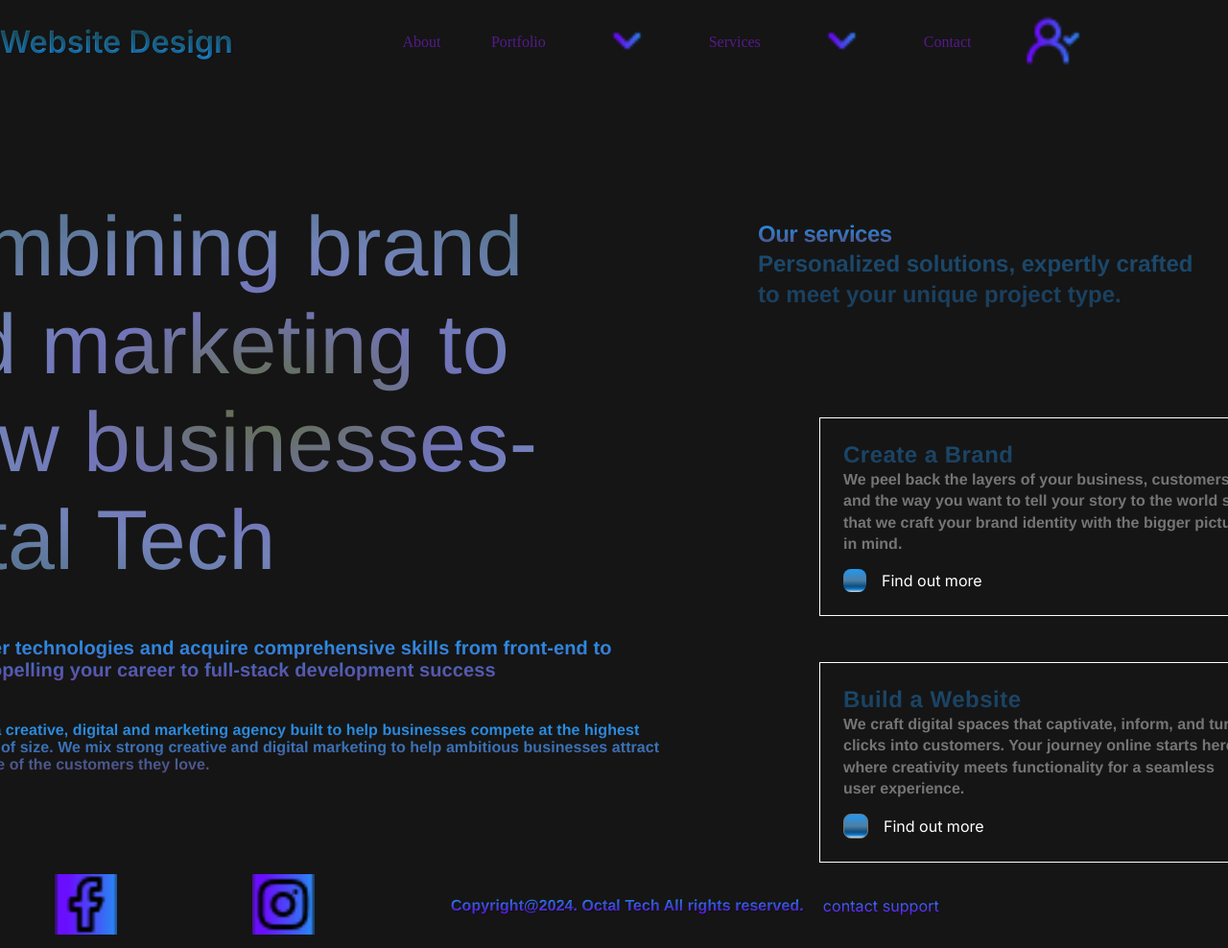
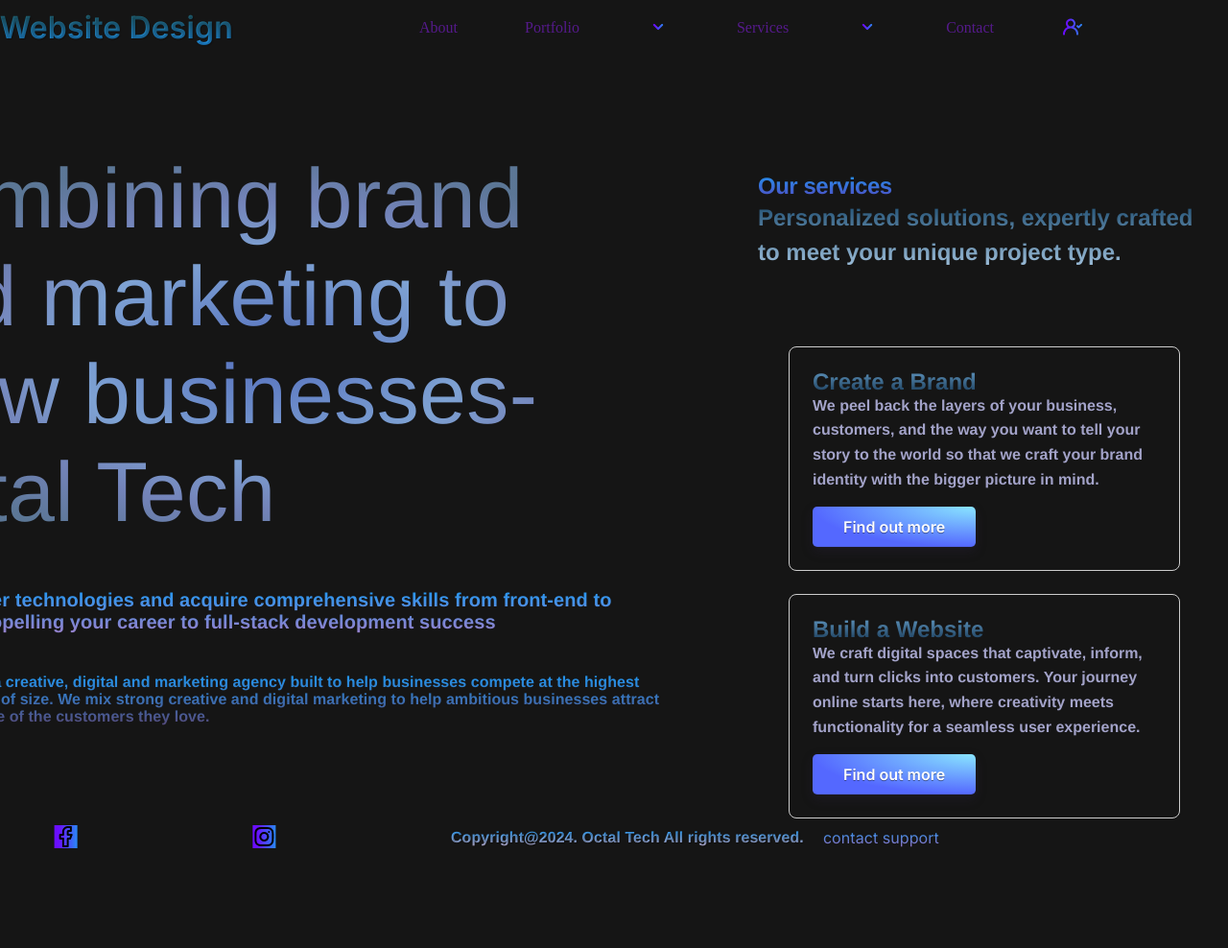
Before and after one commit to haoxuan001/Flex_demo, a website built with Vite: page index.html in a window 1280 px wide. Shown: the top 988 px of the page at 96% size. After the commit the page ends 897 px from the top, so only its background shows below. Built offline with nearby package versions, Linux system fonts and the light colour scheme.

Commit message:
change style.css

```diff
--- a/index.css
+++ b/index.css
@@ -36,8 +36,8 @@ body {
   height: 100%;
   background-color: var(--collection-1-neutral-grey700);
 }
-img{
-  width: 65px;
+ .logo{
+  width: 45px;
 }
 
 nav{
@@ -57,7 +57,10 @@ nav main{
   max-width: 80rem;
   gap: 30px;
 }
-mian .web-design{
+
+
+
+main .web-design{
 display: flex;
 align-items: center;
 justify-content: space-between;
@@ -82,23 +85,7 @@ gap: 10px;
   font-style: var(--h-primary-font-style);
 
 }
-.about .portfolio .services .contact a{
-  position: relative;
-  background: linear-gradient(180deg, rgb(106, 14, 255) 0%, rgb(33, 152, 242) 100%);
-  -webkit-background-clip: text !important;
-  background-clip: text;
-  -webkit-text-fill-color: transparent;
-  text-fill-color: transparent;
-  font-family: var(--h-primary-font-family);
-  font-weight: var(--h-primary-font-weight);
-  color: transparent;
-  font-size: var(--h-primary-font-size);
-  letter-spacing: var(--h-primary-letter-spacing);
-  line-height: var(--h-primary-line-height);
-  font-style: var(--h-primary-font-style);
 
-
-}
 
 .section{
   display: flex;
@@ -130,8 +117,8 @@ padding: 10px;
   margin-top: -1px;
   background: radial-gradient(
       50% 50% at 50% 50%,
-      rgb(98, 110, 64) 0%,
-      rgb(113.56, 115.96, 185.41) 50%,
+      rgb(85, 112, 190) 0%,
+      rgb(126, 162, 211) 50%,
       rgb(115.16, 131.03, 184.88) 75%,
       rgb(91.45, 118.68, 149.81) 100%
   );
@@ -150,7 +137,7 @@ padding: 10px;
 .secondary-title p{
   width: 820px;
   height: 48px;
-  background: linear-gradient(180deg, rgb(33, 152, 242) 0%, rgb(102, 69, 154) 100%);
+  background: linear-gradient(180deg, rgb(33, 152, 242) 0%, rgb(156, 128, 201) 100%);
   -webkit-background-clip: text !important;
   background-clip: text;
   -webkit-text-fill-color: transparent;
@@ -201,175 +188,138 @@ gap: var(--size-space-1200);
 padding:var(--size-space-1600) ;
 position: relative;
 }
-.cards{
+.cards {
   display: flex;
   flex-direction: column;
-gap: var(--size-space-1200);
-padding:var(--size-space-1600) ;
+  gap: 1.5rem; /* Adjusted to a relative unit */
+  padding: 2rem;
+  align-items: flex-start;
 }
-.heading{
-  width: 472px;
-  height: 29px;
+
+.heading {
+  max-width: 100%; /* Ensures responsiveness */
+  background: linear-gradient(180deg, rgb(33, 152, 242) 0%, rgb(82, 70, 190) 100%);
+  background-clip: text;
+  -webkit-background-clip: text;
+  color: transparent;
+  font-family: "Inter-SemiBold", Helvetica, sans-serif;
+  font-weight: 700;
+  font-size: 1.5rem;
+  letter-spacing: -0.02em;
+  line-height: 1.2;
+}
+
+.subheading {
+  max-width: 100%;
+  background: linear-gradient(180deg, rgb(27, 75, 111) 0%, rgb(161, 193, 220) 100%);
+  background-clip: text;
+  -webkit-background-clip: text;
+  color: transparent;
+  font-family: "Inter-SemiBold", Helvetica, sans-serif;
+  font-weight: 700;
+  font-size: 1.5rem;
+  line-height: 1.5;
+}
+
+.body-wrapper {
+  display: flex;
+  flex-wrap: wrap;
+  gap: 1.5rem;
+  padding: 1.5rem;
+  border: 1px solid #ccc; /* Add a more specific border color */
+  border-radius: 0.5rem; /* Add a bit of rounding for cleaner looks */
+}
+
+.body {
+  display: flex;
+  flex-direction: column;
+  gap: 1rem;
+  align-items: flex-start;
+}
+
+.title {
+  max-width: 100%;
+  background: linear-gradient(180deg, rgb(94, 148, 189) 0%, rgb(27, 61, 91) 100%);
+  background-clip: text;
+  -webkit-background-clip: text;
+  color: transparent;
+  font-family: "Inter-SemiBold", Helvetica, sans-serif;
+  font-weight: 600;
+  font-size: 1.5rem;
+}
+
+.body-text-for {
+  color: #a3a3c9;
+  font-family: "Inter-SemiBold", Helvetica, sans-serif;
+  font-weight: 600;
+  font-size: 1rem;
+  line-height: 1.6;
+}
+
+.button-group {
+  display: flex;
+  gap: 1rem;
+  align-items: center;
+}
 
 
 
-  background: linear-gradient(180deg, rgb(33, 152, 242) 0%, rgb(87, 69, 115) 100%);
-  -webkit-background-clip: text !important;
-  background-clip: text;
-  -webkit-text-fill-color: transparent;
-  text-fill-color: transparent;
-  font-family: "Inter-SemiBold", Helvetica;
-  font-weight: 700;
-  color: transparent;
-  font-size: 24px;
-  letter-spacing: -0.48px;
-  line-height: 28.8px;
+.button-2, .button-3 {
+  font-family: var(--single-line-body-base-font-family, "Inter-SemiBold", sans-serif);
+  font-weight: 600;
+  font-size: 1rem;
+  white-space: nowrap;
+  text-align: center;
+
+
 }
- .subheading{
-  width: 472px;
-  height: 64px;
-background: linear-gradient(180deg, rgb(27, 75, 111) 0%, rgb(27, 61, 91) 100%);
-  -webkit-background-clip: text !important;
-  background-clip: text;
-  -webkit-text-fill-color: transparent;
-  text-fill-color: transparent;
-  font-family: "Inter-SemiBold", Helvetica;
-  font-weight: 700;
-  color: transparent;
-  font-size: 24px;
-  letter-spacing: 0px;
-  line-height: 32px;
+/* From Uiverse.io by adamgiebl */
+button {
+  font-size: 18px;
+  display: inline-block;
+  outline: 0;
+  border: 0;
+  cursor: pointer;
+  will-change: box-shadow,transform;
+  background: radial-gradient( 100% 100% at 100% 0%, #89E5FF 0%, #5468FF 100% );
+  box-shadow: 0px 0.01em 0.01em rgb(45 35 66 / 40%), 0px 0.3em 0.7em -0.01em rgb(45 35 66 / 30%), inset 0px -0.01em 0px rgb(58 65 111 / 50%);
+  padding: 0 2em;
+  border-radius: 0.3em;
+  color: #fff;
+  height: 2.6em;
+  text-shadow: 0 1px 0 rgb(0 0 0 / 40%);
+  transition: box-shadow 0.15s ease, transform 0.15s ease;
 }
-.cards{
-  display: flex;
-flex-direction: column;
-align-items: flex-start;
-gap: var(--size-space-1200);
-position: relative;
+
+button:hover {
+  box-shadow: 0px 0.1em 0.2em rgb(45 35 66 / 40%), 0px 0.4em 0.7em -0.1em rgb(45 35 66 / 30%), inset 0px -0.1em 0px #3c4fe0;
+  transform: translateY(-0.1em);
 }
-.body-wrapper{
-  display: flex;
-flex-wrap: wrap;
-min-width: 240px;
-align-items: flex-start;
-gap: var(--size-space-600);
-padding: var(--size-space-600);
-border: 1px solid;
+
+button:active {
+  box-shadow: inset 0px 0.1em 0.6em #3c4fe0;
+  transform: translateY(0em);
 }
-.body-wrapper .body{
-  display: flex;
-  flex-direction: column;
-  min-width: 160px;
-  gap: var(--size-space-400);
-  align-items: flex-start;
-  position: relative;
+
+
+@media (max-width: 768px) {
+  .cards, .body-wrapper, .heading, .subheading, .title {
+    width: 100%;
   }
-.body-wrapper .body .div-2 .title{
-  width: 424px;
-  height: 29px;
-  background: linear-gradient(180deg, rgb(27, 75, 111) 0%, rgb(27, 61, 91) 100%);
-  -webkit-background-clip: text !important;
-  background-clip: text;
-  -webkit-text-fill-color: transparent;
-  text-fill-color: transparent;
-  font-family: "Inter-SemiBold", Helvetica;
-  font-weight: 600;
-  color: transparent;
-  font-size: 24px;
-  letter-spacing: 0.48px;
-  line-height: 28.8px;
+
+  .button-wrapper, .button {
+    padding: 0.5rem 1rem;
   }
-.body-text-for{
-  width: 424px;
-  height: 88px;
 
-  font-family: "Inter-SemiBold", Helvetica;
-  font-weight: 600;
-  color: #757575;
-  font-size: 16px;
-  letter-spacing: 0px;
-  line-height: 22.4px;
+  .heading, .subheading, .title {
+    font-size: 1.25rem;
   }
-.button-group{
-  display: flex;
-  gap: var(--size-space-400);
-  align-items: center;
-  position: relative;
+
+  .body-text-for {
+    font-size: 0.9rem;
   }
-.button-wrapper {
-  all: unset;
-  box-sizing: border-box;
-  display: inline-flex;
-  align-items: center;
-  justify-content: center;
-  gap: var(--size-space-200);
-  padding: var(--size-space-300);
-  position: relative;
-  flex: 0 0 auto;
-  border-radius: var(--size-radius-200);
-  overflow: hidden;
-  border: 1px solid;
-  border-color: var(--color-border-neutral-secondary);
-  background: linear-gradient(
-      180deg,
-      rgb(33, 152, 242) 0%,
-      rgb(77.72, 126.63, 163.62) 50%,
-      rgb(12.07, 76.88, 125.91) 75%,
-      rgb(7.71, 120.38, 205.59) 87.5%,
-      rgb(220.03, 220.03, 220.03) 100%
-  );
 }
-.button-group .button{
-  all: unset;
-  box-sizing: border-box;
-  display: inline-flex;
-  align-items: center;
-  justify-content: center;
-  gap: var(--size-space-200);
-  padding: var(--size-space-300);
-  position: relative;
-  flex: 0 0 auto;
-  border-radius: var(--size-radius-200);
-  overflow: hidden;
-  background: linear-gradient(
-      180deg,
-      rgb(33, 152, 242) 0%,
-      rgb(77.72, 126.63, 163.62) 50%,
-      rgb(12.07, 76.88, 125.91) 75%,
-      rgb(7.71, 120.38, 205.59) 87.5%,
-      rgb(220.03, 220.03, 220.03) 100%
-  )
-}
-.button-2 {
-  all: unset;
-  box-sizing: border-box;
-  position: relative;
-  width: fit-content;
-  margin-top: -1px;
-  font-family: var(--single-line-body-base-font-family);
-  font-weight: var(--single-line-body-base-font-weight);
-  color: var(--collection-1-color);
-  font-size: var(--single-line-body-base-font-size);
-  letter-spacing: var(--single-line-body-base-letter-spacing);
-  line-height: var(--single-line-body-base-line-height);
-  white-space: nowrap;
-  font-style: var(--single-line-body-base-font-style);
-}
-.button-3 {
-  all: unset;
-  box-sizing: border-box;
-  position: relative;
-  width: fit-content;
-  margin-top: -1px;
-  font-family: var(--single-line-body-base-font-family);
-  font-weight: var(--single-line-body-base-font-weight);
-  color: var(--collection-1-neutral-grey100);
-  font-size: var(--single-line-body-base-font-size);
-  letter-spacing: var(--single-line-body-base-letter-spacing);
-  line-height: var(--single-line-body-base-line-height);
-  white-space: nowrap;
-  font-style: var(--single-line-body-base-font-style);
-}
+
 .container .footer {
   display: flex;
   width: 1440px;
@@ -397,7 +347,7 @@ border: 1px solid;
   width: fit-content;
   margin-top: -1px;
   text-shadow: 1px 1px 1px #00000040;
-  background: linear-gradient(180deg, rgb(33, 152, 242) 0%, rgb(106, 14, 255) 100%);
+  background: linear-gradient(180deg, rgb(33, 152, 242) 0%, rgb(185, 172, 205) 100%);
   -webkit-background-clip: text !important;
   background-clip: text;
   -webkit-text-fill-color: transparent;
@@ -433,7 +383,7 @@ border: 1px solid;
   position: relative;
   width: fit-content;
   margin-top: -1px;
-  background: linear-gradient(180deg, rgb(33, 152, 242) 0%, rgb(106, 14, 255) 100%);
+  background: linear-gradient(180deg, rgb(33, 152, 242) 0%, rgb(144, 113, 193) 100%);
   -webkit-background-clip: text !important;
   background-clip: text;
   -webkit-text-fill-color: transparent;
--- a/index.html
+++ b/index.html
@@ -27,7 +27,7 @@
               </div>
               <div class="user"><img src="./public/img/user.png" alt="user"></div>
             </main>
-            <img src="./public/img/logo.png" alt="logo">
+            <img src="./public/img/logo.png" alt="logo" class="logo">
           </nav>
             <div class="section">
                 <div class="main-2">
@@ -64,7 +64,7 @@
                                       </p>
                                   </div>
                                   <div class="button-group">
-                                        <button class="button"><button class="button-2">Find out more</button></button>
+                                      <button class="button-2">Find out more</button> <!-- Removed nested button -->
                                   </div>
                               </div>
                           </div>
@@ -78,11 +78,12 @@
                                       </p>
                                   </div>
                                   <div class="button-group">
-                                        <button class="button-wrapper"><button class="button-3">Find out more</button></button>
+                                      <button class="button-3">Find out more</button> <!-- Removed nested button -->
                                   </div>
                               </div>
                           </div>
                       </div>
+
                     </div>
                 </div>
             </div>
```
Also changed, not shown: README.md (added). Lines whose indentation alone changed are shown as unchanged.
